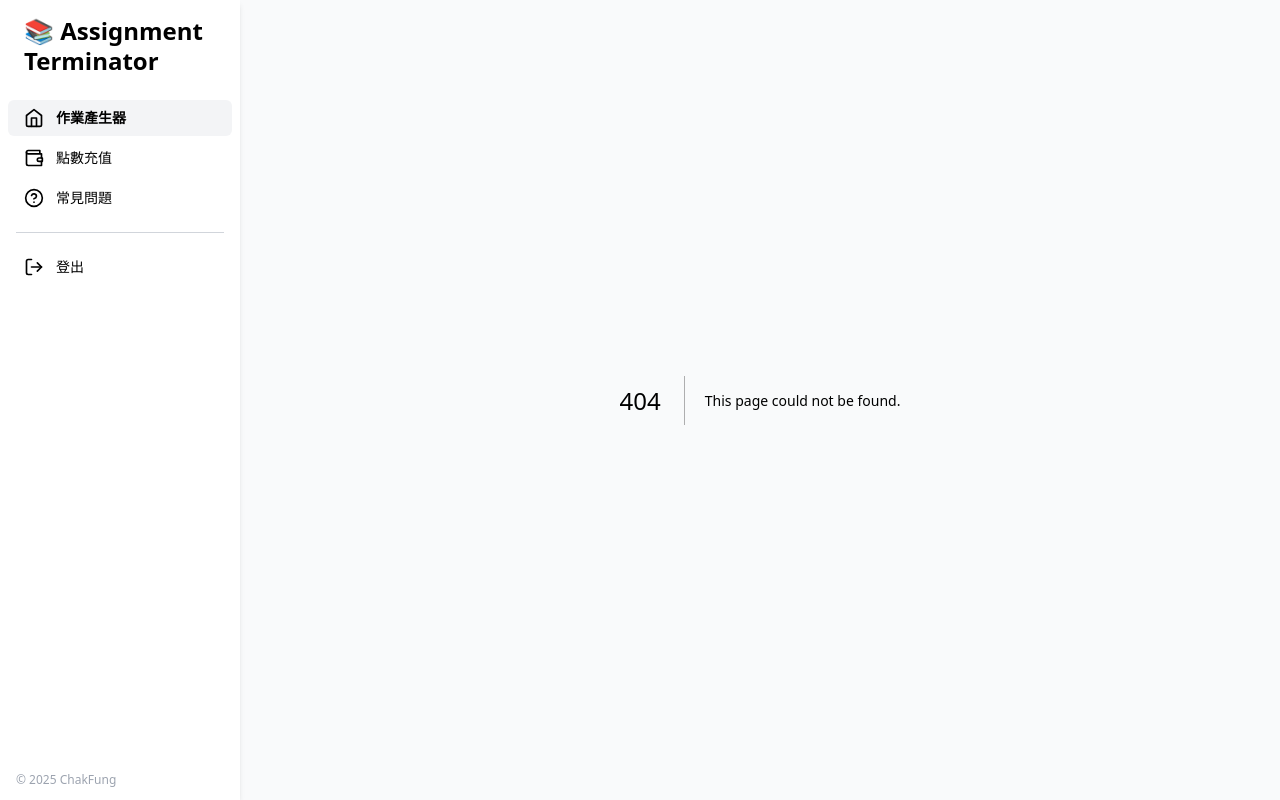
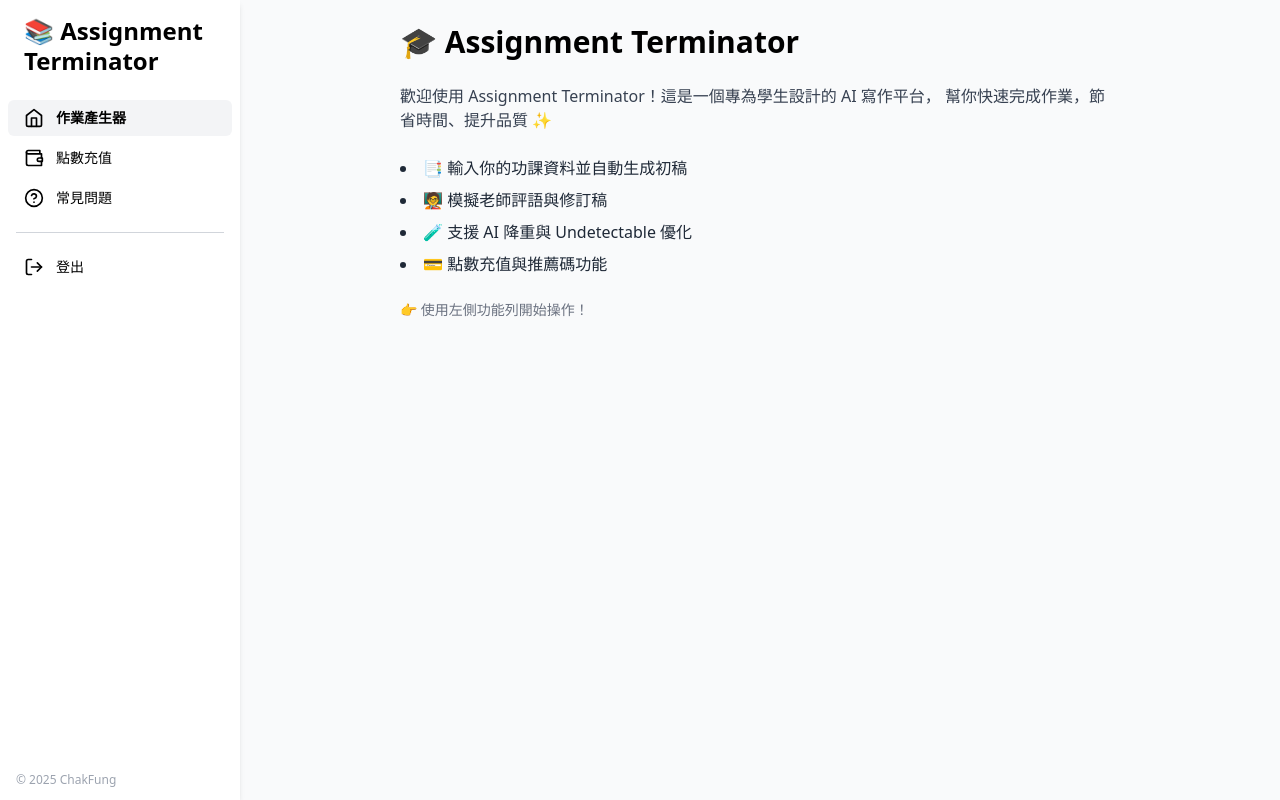
Before and after one commit to ndx218/Assignment-Terminator, a Next.js app: page / in a window 1280 px wide. Before the commit this address had no page. Built offline with nearby package versions, Linux system fonts and the light colour scheme; no server answers; sample sign-in values are in the browser's storage.

Commit message:
Create index.tsx

```diff
--- /dev/null
+++ b/pages/index.tsx
@@ -0,0 +1,43 @@
+// /pages/index.tsx
+import { useSession } from 'next-auth/react';
+import { useRouter } from 'next/router';
+import { useEffect } from 'react';
+
+export default function HomePage() {
+  const { data: session, status } = useSession();
+  const router = useRouter();
+
+  // 未登入者自動導向 login 頁
+  useEffect(() => {
+    if (status === 'unauthenticated') {
+      router.push('/login');
+    }
+  }, [status, router]);
+
+  if (status === 'loading') {
+    return (
+      <div className="h-screen flex items-center justify-center text-gray-500">
+        🔐 正在驗證登入狀態...
+      </div>
+    );
+  }
+
+  return (
+    <div className="p-6 max-w-3xl mx-auto space-y-6">
+      <h1 className="text-3xl font-bold">🎓 Assignment Terminator</h1>
+      <p className="text-gray-700">
+        歡迎使用 Assignment Terminator！這是一個專為學生設計的 AI 寫作平台，
+        幫你快速完成作業，節省時間、提升品質 ✨
+      </p>
+      <ul className="list-disc list-inside space-y-2 text-gray-800">
+        <li>📑 輸入你的功課資料並自動生成初稿</li>
+        <li>🧑‍🏫 模擬老師評語與修訂稿</li>
+        <li>🧪 支援 AI 降重與 Undetectable 優化</li>
+        <li>💳 點數充值與推薦碼功能</li>
+      </ul>
+      <p className="text-sm text-gray-500">
+        👉 使用左側功能列開始操作！
+      </p>
+    </div>
+  );
+}
```
